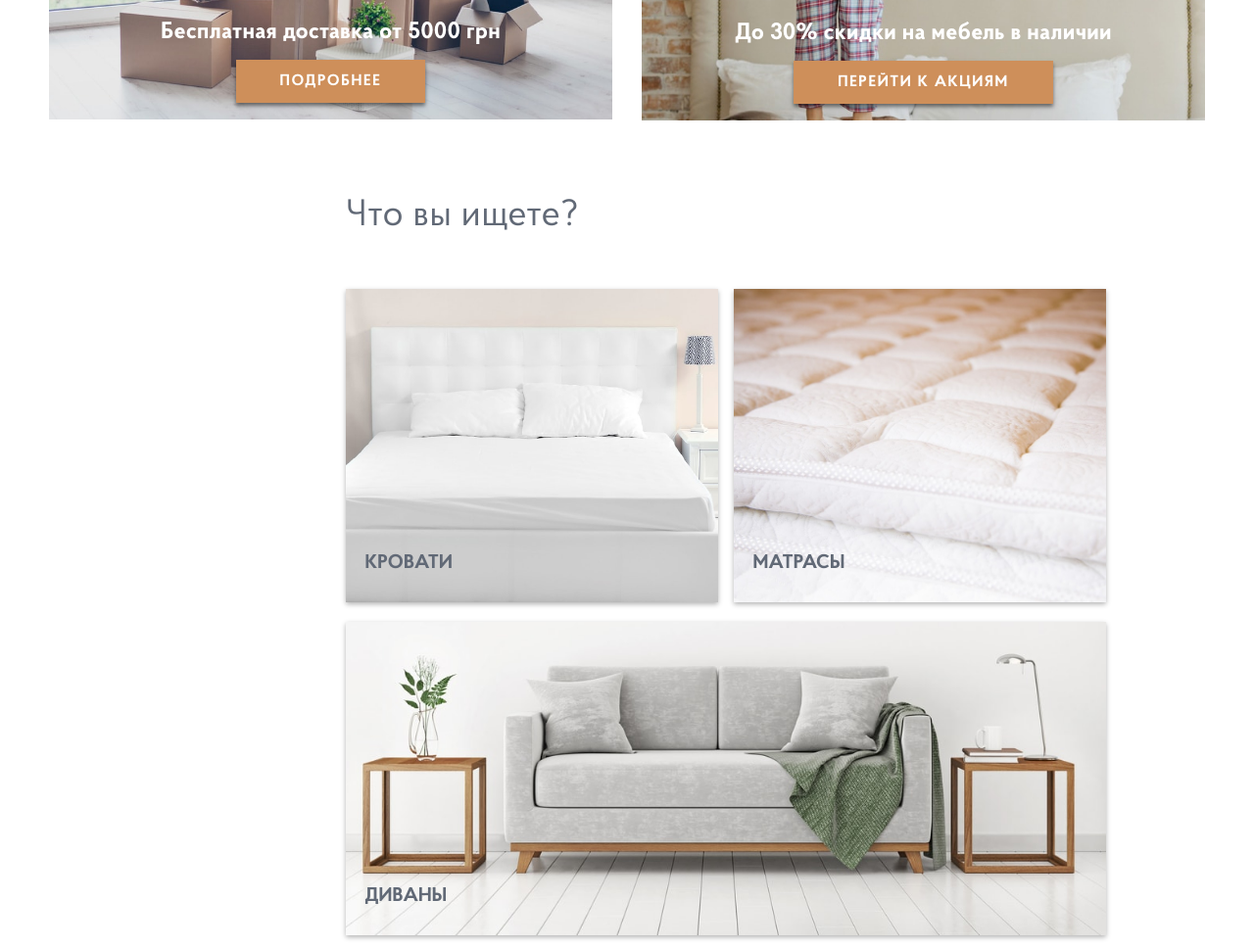
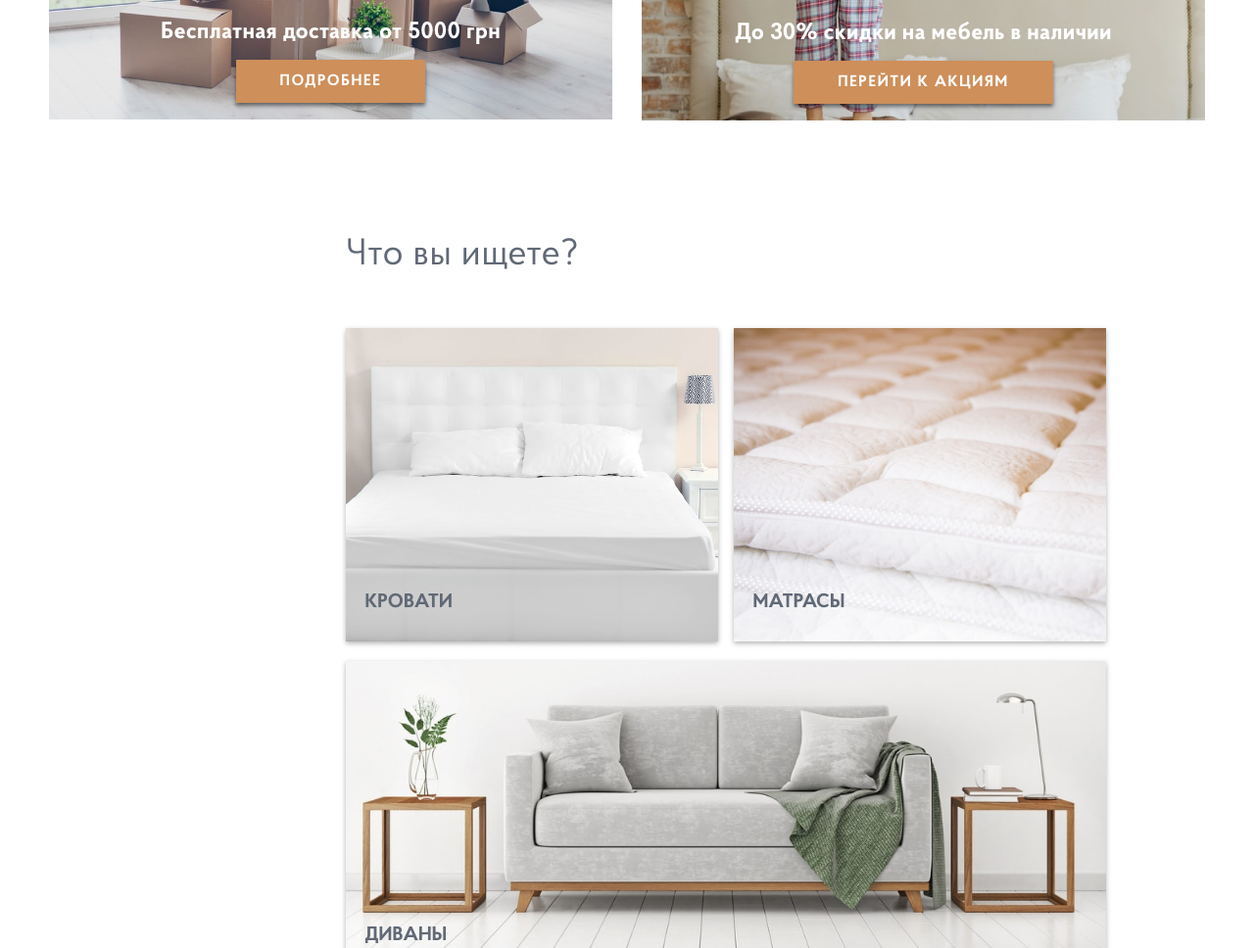
Before and after one commit to MaksymovVolodymyr/uamebli, a website: page home.html in a window 1280 px wide. Shown: the part 1080-2048 px from the top of the page at 98% size. Drawn offline with nearby package versions, Linux system fonts and the light colour scheme; files whose address does not match are found by name.

Commit message:
fix scroll

```diff
--- a/sass/components/_style.scss
+++ b/sass/components/_style.scss
@@ -298,7 +298,7 @@ header {
 		}
 }
 .h-sec3 {
-		padding: 70px 0 0;
+		padding: 110px 0 0;
 		text-align: center;
 		&__h2 {
 				margin-bottom: 50px;
```
Also changed, not shown: build/assets/css/main.css, 1 other file.
